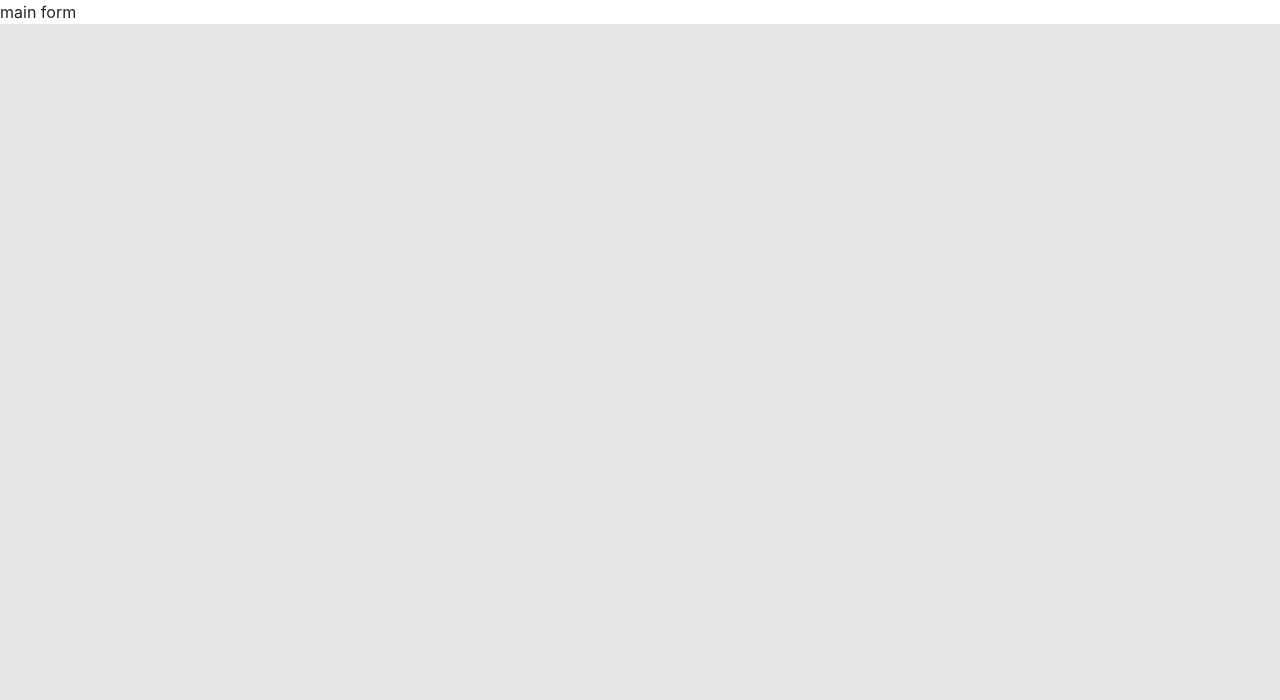
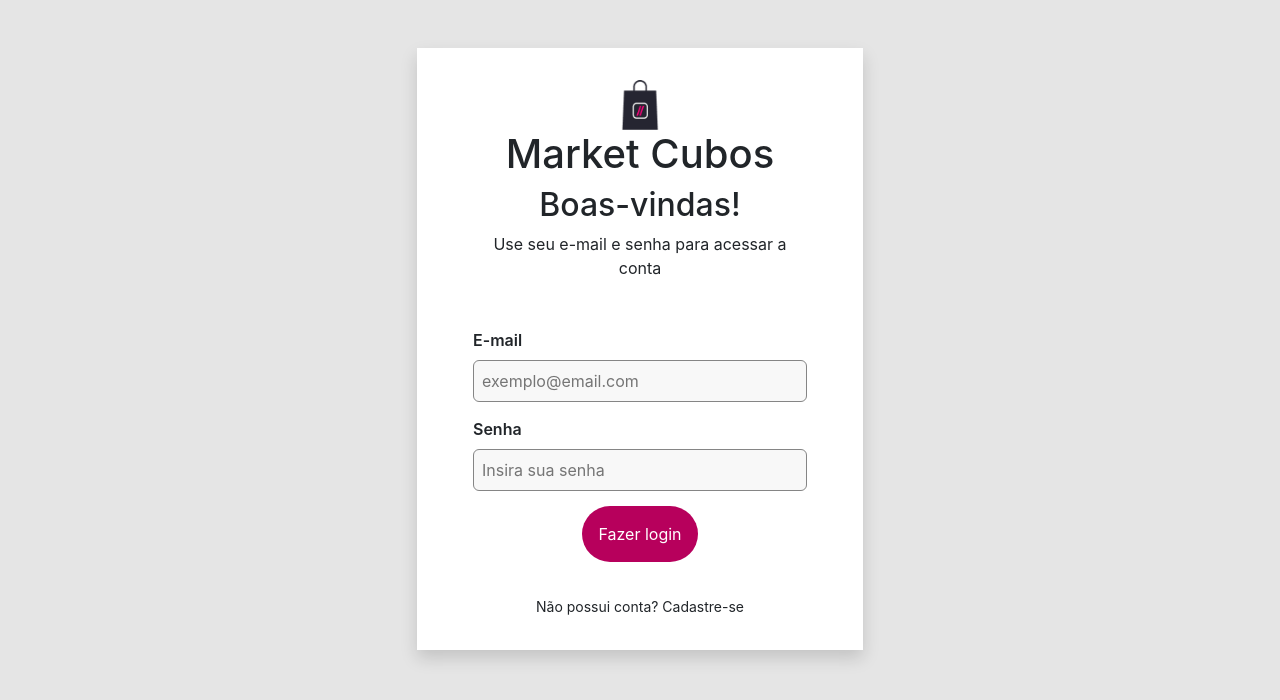
Before and after one commit to Ghaspar/ecommerce-2022, a Next.js app in the folder frontend/: page /cadastro in a window 1280 px wide. Shown: the top 700 px of the page. Built offline with nearby package versions, Linux system fonts and the light colour scheme.

Commit message:
chore: signup front

```diff
--- a/frontend/components/Forms/FormTitle/index.js
+++ b/frontend/components/Forms/FormTitle/index.js
@@ -5,7 +5,7 @@ import Image from 'next/image'
 export default function Signup() {
   return (
     <>
-    <div className="title">
+    <div className="title text-center">
         <Image
         width='50'
         height='50'
--- a/frontend/components/Forms/Singup/index.js
+++ b/frontend/components/Forms/Singup/index.js
@@ -1,6 +1,7 @@
 import styles from './style.module.scss'
 import Image from 'next/image'
-
+import FormTitle from '../FormTitle'
+import Link from 'next/link'
 
 export default function Signup() {
   return (
@@ -8,8 +9,23 @@ export default function Signup() {
 
         <div className="container">
             <FormTitle />
-            <form action="">
-
+            <form action="" className="text-center">
+                <h2>Boas-vindas!</h2>
+                <p>Use seu e-mail e senha para acessar a conta</p>
+                <fieldset className={styles.formInputs}>
+                    <div className={styles.formInput}>
+                      <label htmlFor="email">E-mail</label>
+                      <input type="email" id="email" name="email" placeholder="exemplo@email.com" />
+                    </div>
+                    <div className={styles.formInput}>
+                      <label htmlFor="email">Senha</label>
+                      <input type="password" id="password" name="password" placeholder="Insira sua senha" />
+                    </div>
+                    <button type="submit" class="btn btn-primary bg-secondary rounded-pill">Fazer login</button>
+                </fieldset>
+                <small>
+                    Não possui conta? <Link  href="/cadastro">Cadastre-se</Link>
+                </small>
             </form>
         </div>
 
--- a/frontend/components/Forms/Singup/style.module.scss
+++ b/frontend/components/Forms/Singup/style.module.scss
@@ -0,0 +1,19 @@
+.formInputs{
+    padding: 2rem 0;
+    .formInput{
+        text-align: left;
+        margin-bottom: 15px;
+        label{
+            display: block;
+            margin-bottom: .5rem;
+            font-weight: 600;
+        }
+        input{
+            background: #F8F8F8;
+            border: 1.5px solid #858585;
+            border-radius: 6px;
+            width: 100%;
+            padding: .5rem;
+        }
+    }
+}
--- a/frontend/components/Forms/index.js
+++ b/frontend/components/Forms/index.js
@@ -1,12 +1,15 @@
 import styles from './style.module.scss'
 import Image from 'next/image'
+import SingUpForm from './Singup'
 
 
-export default function Forms() {
+export default function Forms({currentForm}) {
   return (
     <>
-      <section className={styles.singup}>
-            main form
+      <section className={styles.singup+ " shadow mt-5"}>
+           <div className="container">
+              <SingUpForm />
+           </div>
       </section>
 
     </>
--- a/frontend/components/Forms/style.module.scss
+++ b/frontend/components/Forms/style.module.scss
@@ -1,3 +1,12 @@
 .singup{
     background-color: #ffffff;
+    margin: 0 auto;
+    display: block;
+    max-width: 446px;
+    padding: 2rem;
+    button{
+        padding: 1rem;
+        max-width: 150px;
+        border: inherit;
+    }
 }
--- a/frontend/pages/cadastro/index.js
+++ b/frontend/pages/cadastro/index.js
@@ -5,7 +5,7 @@ import Form from '../../components/Forms'
 export default function Cadastro() {
   return (
       <>
-        <Form />
+        <Form currentForm="cadastro" />
 
       </>
   )
--- a/frontend/styles/_variables.scss
+++ b/frontend/styles/_variables.scss
@@ -1,2 +1,8 @@
 $primary: #32323B;
 $secondary: #B7005C;
+
+.bg{
+   &-secondary{
+        background-color: $secondary!important;
+   }
+}
```
